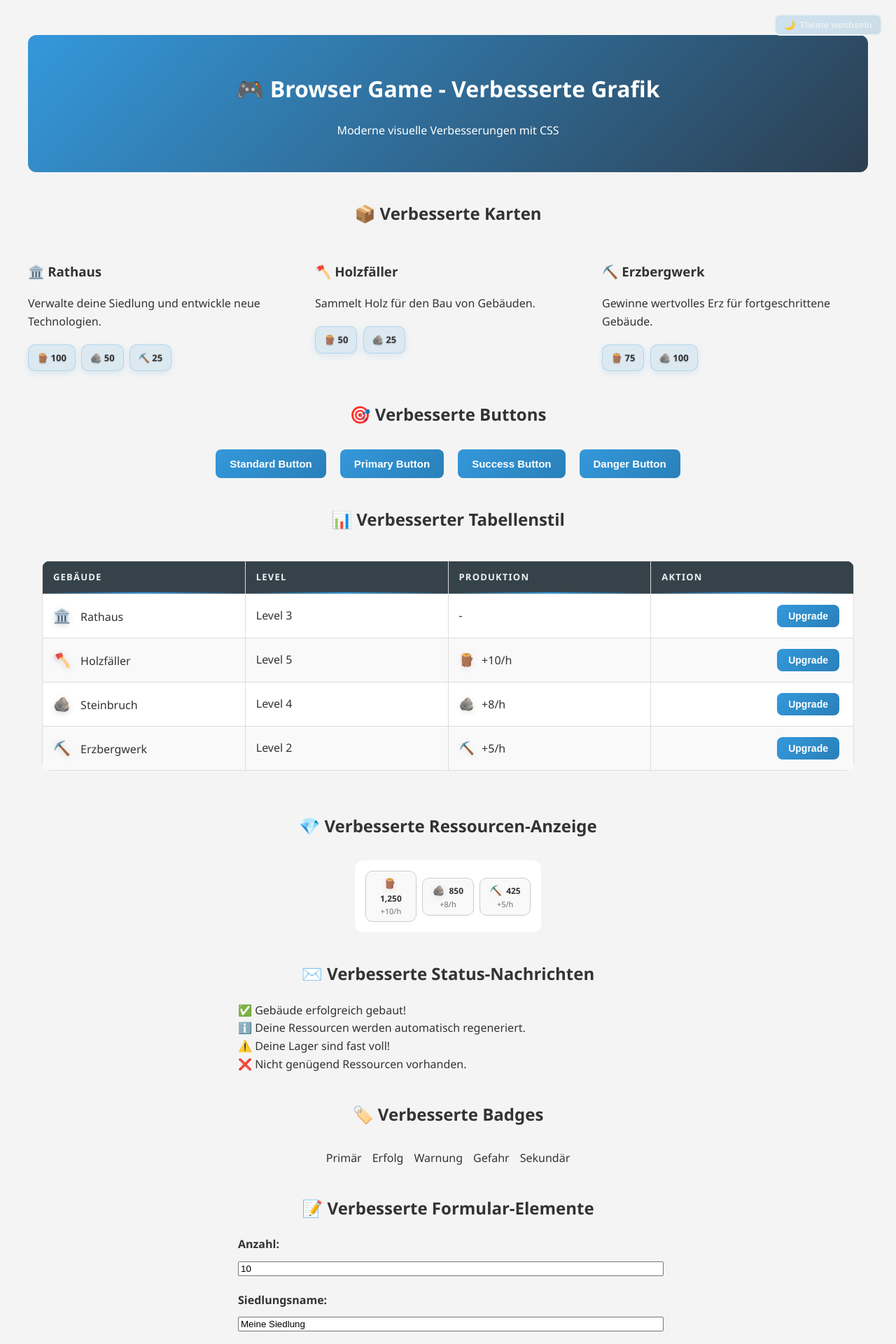
After one commit to chris738/browsergame, a PHP site: page /browsergame/graphics-demo.html in a window 1280 px wide. The commit adds this page. Shown: the top 1920 px of the page at 70% size. Run offline with PHP 8.4, Linux system fonts and the light colour scheme.

Commit message:
Fix code review issues
- Move transition variables to root scope for all themes
- Use percentage-based ripple effect (500%) for better scalability
- Use CSS variable for accent gradient instead of hard-coded colors
- Fix demo page to use style.css instead of main.css

Co-authored-by: chris738 <6369590+chris738@users.noreply.github.com>

```diff
--- a/css/components.css
+++ b/css/components.css
@@ -131,8 +131,8 @@ select:hover {
 }
 
 .action-button:hover::before {
-    width: 300px;
-    height: 300px;
+    width: 500%;
+    height: 500%;
 }
 
 .action-button:hover {
@@ -194,7 +194,7 @@ select:hover {
     left: 0;
     right: 0;
     height: 3px;
-    background: linear-gradient(90deg, #3498db, #2ecc71, #f39c12, #e74c3c);
+    background: var(--accent-gradient);
     opacity: 0;
     transition: opacity var(--transition-normal);
 }
--- a/css/style.css
+++ b/css/style.css
@@ -511,8 +511,8 @@ button::before {
 }
 
 button:hover::before {
-    width: 300px;
-    height: 300px;
+    width: 500%;
+    height: 500%;
 }
 
 button:hover {
--- /dev/null
+++ b/graphics-demo.html
@@ -0,0 +1,263 @@
+<!DOCTYPE html>
+<html lang="de">
+<head>
+    <meta charset="UTF-8">
+    <meta name="viewport" content="width=device-width, initial-scale=1.0">
+    <title>Browser Game - Graphics Improvements Demo</title>
+    <link rel="stylesheet" href="css/style.css">
+    <style>
+        body {
+            padding-top: 20px !important;
+        }
+        .demo-section {
+            margin: 30px auto;
+            max-width: 1200px;
+            padding: 0 20px;
+        }
+        .demo-title {
+            text-align: center;
+            margin-bottom: 40px;
+            padding: 30px;
+            background: linear-gradient(135deg, #3498db 0%, #2c3e50 100%);
+            color: white;
+            border-radius: 12px;
+            box-shadow: var(--shadow-lg);
+        }
+        .demo-grid {
+            display: grid;
+            grid-template-columns: repeat(auto-fit, minmax(300px, 1fr));
+            gap: 30px;
+            margin: 30px 0;
+        }
+        .theme-switcher {
+            position: fixed;
+            top: 20px;
+            right: 20px;
+            z-index: 2000;
+        }
+    </style>
+</head>
+<body>
+    <div class="theme-switcher">
+        <button class="theme-toggle" onclick="toggleTheme()">
+            <span id="theme-icon">🌙</span>
+            <span>Theme wechseln</span>
+        </button>
+    </div>
+
+    <div class="demo-section">
+        <div class="demo-title">
+            <h1>🎮 Browser Game - Verbesserte Grafik</h1>
+            <p>Moderne visuelle Verbesserungen mit CSS</p>
+        </div>
+
+        <!-- Enhanced Cards Demo -->
+        <h2 style="text-align: center; color: var(--text-color); margin: 40px 0 20px;">📦 Verbesserte Karten</h2>
+        <div class="demo-grid">
+            <div class="card">
+                <div class="card-header">
+                    <h3 class="card-title">🏛️ Rathaus</h3>
+                </div>
+                <div class="card-content">
+                    <p>Verwalte deine Siedlung und entwickle neue Technologien.</p>
+                    <div style="margin-top: 15px;">
+                        <span class="cost-box">🪵 100</span>
+                        <span class="cost-box">🪨 50</span>
+                        <span class="cost-box">⛏️ 25</span>
+                    </div>
+                </div>
+            </div>
+
+            <div class="card">
+                <div class="card-header">
+                    <h3 class="card-title">🪓 Holzfäller</h3>
+                </div>
+                <div class="card-content">
+                    <p>Sammelt Holz für den Bau von Gebäuden.</p>
+                    <div style="margin-top: 15px;">
+                        <span class="cost-box">🪵 50</span>
+                        <span class="cost-box">🪨 25</span>
+                    </div>
+                </div>
+            </div>
+
+            <div class="card">
+                <div class="card-header">
+                    <h3 class="card-title">⛏️ Erzbergwerk</h3>
+                </div>
+                <div class="card-content">
+                    <p>Gewinne wertvolles Erz für fortgeschrittene Gebäude.</p>
+                    <div style="margin-top: 15px;">
+                        <span class="cost-box">🪵 75</span>
+                        <span class="cost-box">🪨 100</span>
+                    </div>
+                </div>
+            </div>
+        </div>
+
+        <!-- Enhanced Buttons Demo -->
+        <h2 style="text-align: center; color: var(--text-color); margin: 40px 0 20px;">🎯 Verbesserte Buttons</h2>
+        <div style="display: flex; gap: 20px; justify-content: center; flex-wrap: wrap; margin: 30px 0;">
+            <button>Standard Button</button>
+            <button class="action-button primary">Primary Button</button>
+            <button class="action-button success">Success Button</button>
+            <button class="action-button danger">Danger Button</button>
+        </div>
+
+        <!-- Enhanced Table Demo -->
+        <h2 style="text-align: center; color: var(--text-color); margin: 40px 0 20px;">📊 Verbesserter Tabellenstil</h2>
+        <div class="buildings">
+            <table>
+                <thead>
+                    <tr>
+                        <th>Gebäude</th>
+                        <th>Level</th>
+                        <th>Produktion</th>
+                        <th>Aktion</th>
+                    </tr>
+                </thead>
+                <tbody>
+                    <tr>
+                        <td><span class="building-emoji">🏛️</span> Rathaus</td>
+                        <td>Level 3</td>
+                        <td>-</td>
+                        <td>
+                            <button style="font-size: 14px; padding: 8px 16px;">Upgrade</button>
+                        </td>
+                    </tr>
+                    <tr>
+                        <td><span class="building-emoji">🪓</span> Holzfäller</td>
+                        <td>Level 5</td>
+                        <td><span class="resource-emoji">🪵</span> +10/h</td>
+                        <td>
+                            <button style="font-size: 14px; padding: 8px 16px;">Upgrade</button>
+                        </td>
+                    </tr>
+                    <tr>
+                        <td><span class="building-emoji">🪨</span> Steinbruch</td>
+                        <td>Level 4</td>
+                        <td><span class="resource-emoji">🪨</span> +8/h</td>
+                        <td>
+                            <button style="font-size: 14px; padding: 8px 16px;">Upgrade</button>
+                        </td>
+                    </tr>
+                    <tr>
+                        <td><span class="building-emoji">⛏️</span> Erzbergwerk</td>
+                        <td>Level 2</td>
+                        <td><span class="resource-emoji">⛏️</span> +5/h</td>
+                        <td>
+                            <button style="font-size: 14px; padding: 8px 16px;">Upgrade</button>
+                        </td>
+                    </tr>
+                </tbody>
+            </table>
+        </div>
+
+        <!-- Enhanced Resource Display -->
+        <h2 style="text-align: center; color: var(--text-color); margin: 40px 0 20px;">💎 Verbesserte Ressourcen-Anzeige</h2>
+        <div style="display: flex; gap: 20px; justify-content: center; flex-wrap: wrap; margin: 30px 0;">
+            <div class="nav-resources-row" style="position: relative; padding: 15px; border-radius: 12px;">
+                <div class="resource">
+                    <p><span class="resource-emoji">🪵</span> <strong>1,250</strong></p>
+                    <p style="font-size: 11px; opacity: 0.7;">+10/h</p>
+                </div>
+                <div class="resource">
+                    <p><span class="resource-emoji">🪨</span> <strong>850</strong></p>
+                    <p style="font-size: 11px; opacity: 0.7;">+8/h</p>
+                </div>
+                <div class="resource">
+                    <p><span class="resource-emoji">⛏️</span> <strong>425</strong></p>
+                    <p style="font-size: 11px; opacity: 0.7;">+5/h</p>
+                </div>
+            </div>
+        </div>
+
+        <!-- Status Messages Demo -->
+        <h2 style="text-align: center; color: var(--text-color); margin: 40px 0 20px;">✉️ Verbesserte Status-Nachrichten</h2>
+        <div style="max-width: 600px; margin: 0 auto;">
+            <div class="status-message status-success">
+                ✅ Gebäude erfolgreich gebaut!
+            </div>
+            <div class="status-message status-info">
+                ℹ️ Deine Ressourcen werden automatisch regeneriert.
+            </div>
+            <div class="status-message status-warning">
+                ⚠️ Deine Lager sind fast voll!
+            </div>
+            <div class="status-message status-error">
+                ❌ Nicht genügend Ressourcen vorhanden.
+            </div>
+        </div>
+
+        <!-- Badges Demo -->
+        <h2 style="text-align: center; color: var(--text-color); margin: 40px 0 20px;">🏷️ Verbesserte Badges</h2>
+        <div style="display: flex; gap: 15px; justify-content: center; flex-wrap: wrap; margin: 30px 0;">
+            <span class="badge primary">Primär</span>
+            <span class="badge success">Erfolg</span>
+            <span class="badge warning">Warnung</span>
+            <span class="badge danger">Gefahr</span>
+            <span class="badge secondary">Sekundär</span>
+        </div>
+
+        <!-- Form Elements Demo -->
+        <h2 style="text-align: center; color: var(--text-color); margin: 40px 0 20px;">📝 Verbesserte Formular-Elemente</h2>
+        <div style="max-width: 600px; margin: 0 auto;">
+            <div class="card">
+                <div class="card-content">
+                    <div style="margin-bottom: 20px;">
+                        <label style="display: block; margin-bottom: 8px; font-weight: 600;">Anzahl:</label>
+                        <input type="number" value="10" style="width: 100%;">
+                    </div>
+                    <div style="margin-bottom: 20px;">
+                        <label style="display: block; margin-bottom: 8px; font-weight: 600;">Siedlungsname:</label>
+                        <input type="text" value="Meine Siedlung" style="width: 100%;">
+                    </div>
+                    <div style="margin-bottom: 20px;">
+                        <label style="display: block; margin-bottom: 8px; font-weight: 600;">Gebäudetyp:</label>
+                        <select style="width: 100%;">
+                            <option>Rathaus</option>
+                            <option>Holzfäller</option>
+                            <option>Steinbruch</option>
+                            <option>Erzbergwerk</option>
+                        </select>
+                    </div>
+                </div>
+            </div>
+        </div>
+
+        <div style="text-align: center; margin: 60px 0 40px; padding: 30px; background: var(--card-bg); border-radius: 12px; box-shadow: var(--shadow-lg);">
+            <h2 style="color: var(--text-color); margin-bottom: 15px;">✨ Hauptverbesserungen</h2>
+            <ul style="list-style: none; padding: 0; text-align: left; max-width: 600px; margin: 0 auto; color: var(--text-color);">
+                <li style="padding: 10px; margin: 5px 0;">✓ Modernere Farbpaletten mit Gradienten</li>
+                <li style="padding: 10px; margin: 5px 0;">✓ Glatte Animationen und Übergänge</li>
+                <li style="padding: 10px; margin: 5px 0;">✓ Verbesserte Schatten und Tiefe</li>
+                <li style="padding: 10px; margin: 5px 0;">✓ Glassmorphismus-Effekte</li>
+                <li style="padding: 10px; margin: 5px 0;">✓ Ripple-Effekte bei Buttons</li>
+                <li style="padding: 10px; margin: 5px 0;">✓ Hover-Animationen für besseres Feedback</li>
+                <li style="padding: 10px; margin: 5px 0;">✓ Verbesserte Lesbarkeit und Kontraste</li>
+            </ul>
+        </div>
+    </div>
+
+    <script>
+        function toggleTheme() {
+            const body = document.body;
+            const icon = document.getElementById('theme-icon');
+
+            if (body.getAttribute('data-theme') === 'dark') {
+                body.removeAttribute('data-theme');
+                icon.textContent = '🌙';
+            } else {
+                body.setAttribute('data-theme', 'dark');
+                icon.textContent = '☀️';
+            }
+        }
+
+        // Set initial theme based on system preference
+        if (window.matchMedia && window.matchMedia('(prefers-color-scheme: dark)').matches) {
+            document.body.setAttribute('data-theme', 'dark');
+            document.getElementById('theme-icon').textContent = '☀️';
+        }
+    </script>
+</body>
+</html>
```
Also changed, not shown: css/variables.css (+4 -6 lines).
